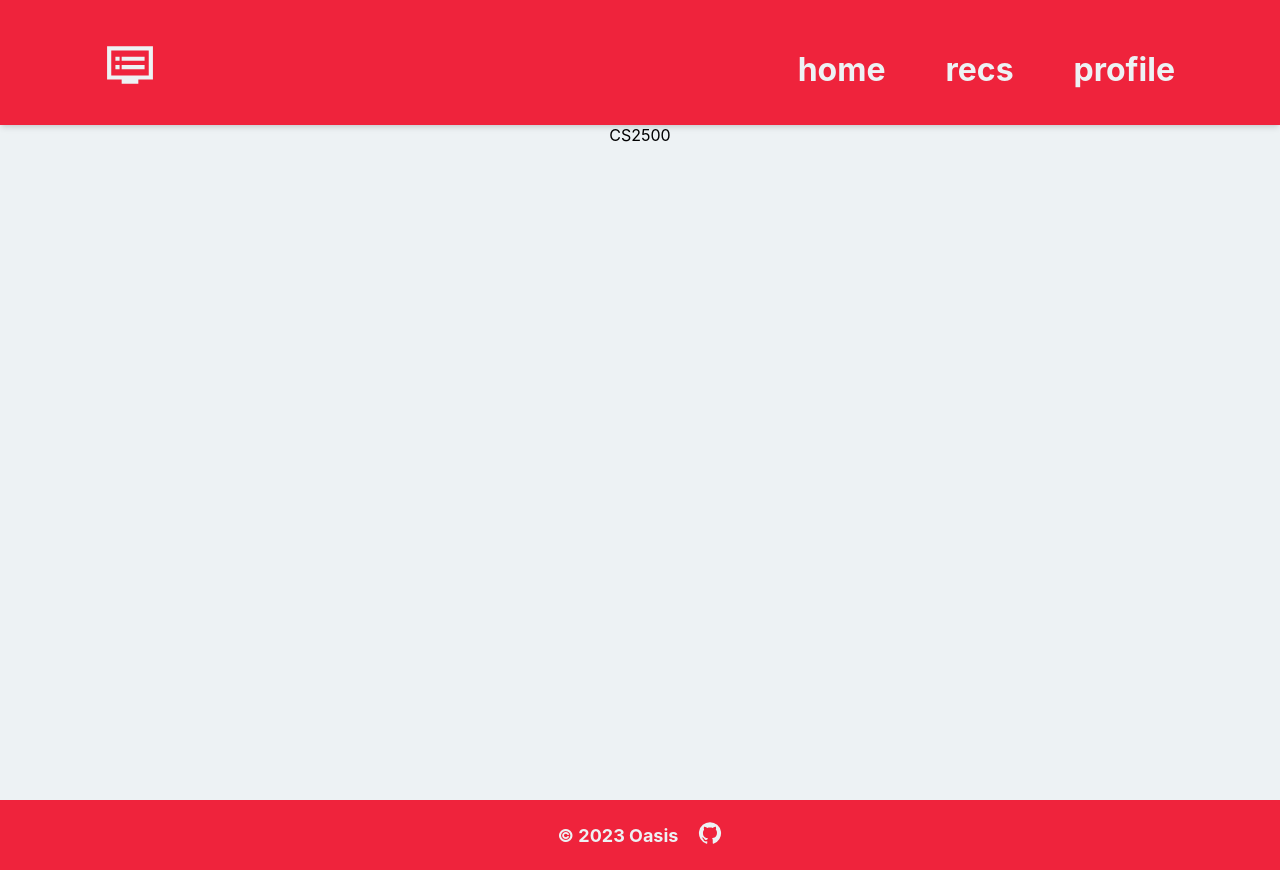
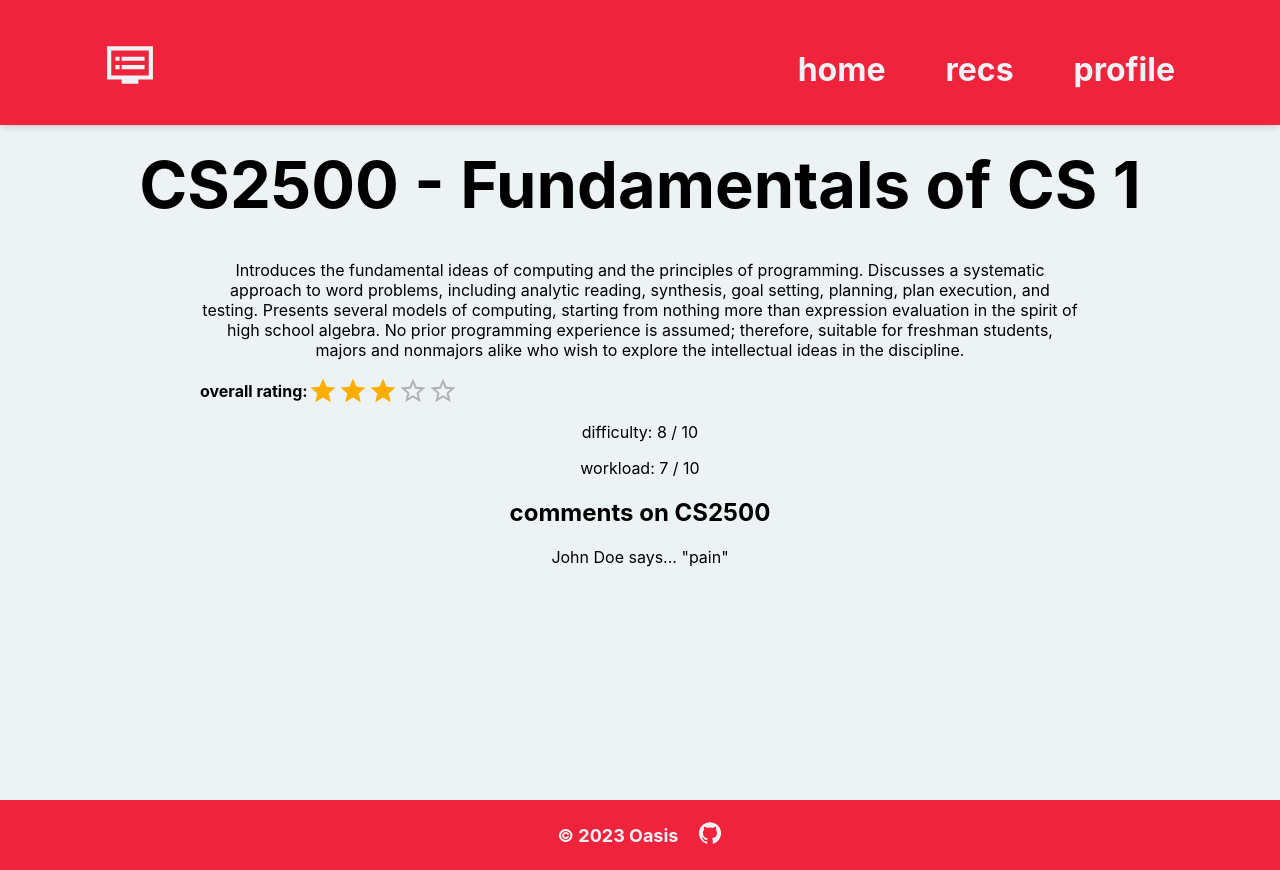
Before and after one commit to Oasis-NEU/f23-group17, a React (Create React App) app in the folder khoury-class-recs/: page /courses/CS2500 in a window 1280 px wide. Built offline with nearby package versions, Linux system fonts and the light colour scheme; no server answers; the HTML template or start-up script is replaced by a standard one.

Commit message:
Added placeholder data

```diff
--- a/khoury-class-recs/src/components/user-profile/ClassesTaken.js
+++ b/khoury-class-recs/src/components/user-profile/ClassesTaken.js
@@ -3,8 +3,43 @@ import CondensedCourseDescPreview from "../CondensedCourseDescPreview";
 import "./user-profile-style.css";
 import EditButton from "./EditButton";
 
-export default function ClassesTaken({ list }) {
-  list = [
+export default function ClassesTaken() {
+  let list = [
+    {
+      ident: "CS2500",
+      name: "Fundies",
+      desc: "Introduces the fundamental ideas of computing and the principles of programming. Discusses a systematic approach to word problems, including analytic reading, synthesis, goal setting, planning, plan execution, and testing. Presents several models of computing, starting from nothing more than expression evaluation in the spirit of high school algebra. No prior programming experience is assumed; therefore, suitable for freshman students, majors and nonmajors alike who wish to explore the intellectual ideas in the discipline. ",
+      coReqs: "fundie lab",
+      preReqs: "be alive",
+    },
+    {
+      ident: "CS2500",
+      name: "Fundies",
+      desc: "Introduces the fundamental ideas of computing and the principles of programming. Discusses a systematic approach to word problems, including analytic reading, synthesis, goal setting, planning, plan execution, and testing. Presents several models of computing, starting from nothing more than expression evaluation in the spirit of high school algebra. No prior programming experience is assumed; therefore, suitable for freshman students, majors and nonmajors alike who wish to explore the intellectual ideas in the discipline. ",
+      coReqs: "fundie lab",
+      preReqs: "be alive",
+    },
+    {
+      ident: "CS2500",
+      name: "Fundies",
+      desc: "Introduces the fundamental ideas of computing and the principles of programming. Discusses a systematic approach to word problems, including analytic reading, synthesis, goal setting, planning, plan execution, and testing. Presents several models of computing, starting from nothing more than expression evaluation in the spirit of high school algebra. No prior programming experience is assumed; therefore, suitable for freshman students, majors and nonmajors alike who wish to explore the intellectual ideas in the discipline. ",
+      coReqs: "fundie lab",
+      preReqs: "be alive",
+    },
+    {
+      ident: "CS2500",
+      name: "Fundies",
+      desc: "Introduces the fundamental ideas of computing and the principles of programming. Discusses a systematic approach to word problems, including analytic reading, synthesis, goal setting, planning, plan execution, and testing. Presents several models of computing, starting from nothing more than expression evaluation in the spirit of high school algebra. No prior programming experience is assumed; therefore, suitable for freshman students, majors and nonmajors alike who wish to explore the intellectual ideas in the discipline. ",
+      coReqs: "fundie lab",
+      preReqs: "be alive",
+    },
+    {
+      ident: "CS2500",
+      name: "Fundies",
+      desc: "Introduces the fundamental ideas of computing and the principles of programming. Discusses a systematic approach to word problems, including analytic reading, synthesis, goal setting, planning, plan execution, and testing. Presents several models of computing, starting from nothing more than expression evaluation in the spirit of high school algebra. No prior programming experience is assumed; therefore, suitable for freshman students, majors and nonmajors alike who wish to explore the intellectual ideas in the discipline. ",
+      coReqs: "fundie lab",
+      preReqs: "be alive",
+    },
     {
       ident: "CS2500",
       name: "Fundies",
@@ -13,10 +48,13 @@ export default function ClassesTaken({ list }) {
       preReqs: "be alive",
     },
   ];
+
+  list = list.splice(0, 3);
+
   return (
     <div className="user-profile-comp">
       <h2>classes you've taken</h2>
-      {list ? (
+      {list.length > 0 ? (
         <div style={{ minHeight: "50%" }}>
           {list.map((course) => (
             <CondensedCourseDescPreview
--- a/khoury-class-recs/src/components/user-profile/SavedClasses.js
+++ b/khoury-class-recs/src/components/user-profile/SavedClasses.js
@@ -2,11 +2,15 @@ import React from "react";
 import CondensedCourseDescPreview from "../CondensedCourseDescPreview";
 import EditButton from "./EditButton";
 
-export default function SavedClasses({ list }) {
+export default function SavedClasses() {
+  let list = [];
+
+  list = list.splice(0, 3);
+
   return (
     <div className="user-profile-comp">
       <h2>your saved recommendations</h2>
-      {list ? (
+      {list.length > 0 ? (
         <div style={{ minHeight: "50%" }}>
           {list.map((course) => (
             <CondensedCourseDescPreview
--- a/khoury-class-recs/src/components/user-profile/YourReviews.js
+++ b/khoury-class-recs/src/components/user-profile/YourReviews.js
@@ -1,11 +1,15 @@
 import React from "react";
 import EditButton from "./EditButton";
 
-export default function YourReviews({ list }) {
+export default function YourReviews() {
+  let list = [];
+
+  list = list.splice(0, 3);
+
   return (
     <div id="user-profile-reviews">
       <h2>your course reviews</h2>
-      {list ? (
+      {list.length > 0 ? (
         <div style={{ minHeight: "50%" }}> ze reviews</div>
       ) : (
         <div style={{ minHeight: "50%" }}>
--- a/khoury-class-recs/src/pages/CourseDetailsPage.js
+++ b/khoury-class-recs/src/pages/CourseDetailsPage.js
@@ -1,14 +1,56 @@
 import { useParams } from "react-router-dom";
 import Layout from "../layout/Layout";
+import { Rating } from "@mui/material";
 import "./pages-styles.css";
 
 export default function CourseDetailsPage() {
   const { ident } = useParams();
+  console.log(ident);
   // if ident doesn't exist in database, return error page
 
+  // placeholder data
+  const course = {
+    ident: "CS2500",
+    name: "Fundamentals of CS 1",
+    desc: "Introduces the fundamental ideas of computing and the principles of programming. Discusses a systematic approach to word problems, including analytic reading, synthesis, goal setting, planning, plan execution, and testing. Presents several models of computing, starting from nothing more than expression evaluation in the spirit of high school algebra. No prior programming experience is assumed; therefore, suitable for freshman students, majors and nonmajors alike who wish to explore the intellectual ideas in the discipline.",
+    difficulty: 8,
+    workload: 7,
+    overallRating: 3,
+    comments: [{ commenter: "John Doe", comment: "pain" }],
+  };
   return (
     <Layout>
-      <div className="page-content">{ident}</div>
+      <div className="page-content">
+        <h1>{course.ident + " - " + course.name}</h1>
+        <div style={{ paddingLeft: 200, paddingRight: 200 }}>
+          <p>{course.desc}</p>
+          <p style={{ display: "flex", alignItems: "center" }}>
+            <b>overall rating: </b>
+            <Rating
+              precision={0.5}
+              value={course.overallRating}
+              readOnly
+              size="large"
+            />
+          </p>
+          <p>difficulty: {course.difficulty} / 10</p>
+          <p>workload: {course.workload} / 10</p>
+          <div>
+            <h2>comments on {course.ident}</h2>
+            {course.comments.length > 0 ? (
+              <div>
+                {course.comments.map((comment) => (
+                  <div>
+                    {comment.commenter} says... "{comment.comment}"
+                  </div>
+                ))}
+              </div>
+            ) : (
+              <div>no comments yet {":("}</div>
+            )}
+          </div>
+        </div>
+      </div>
     </Layout>
   );
 }
--- a/khoury-class-recs/src/pages/pages-styles.css
+++ b/khoury-class-recs/src/pages/pages-styles.css
@@ -1,6 +1,7 @@
 html {
   background-color: #ef233c;
 }
+
 .page-content {
   width: 100%;
   min-height: calc(100vh - 125px);
--- a/khoury-class-recs/src/pages/user-profile/EditSavedCoursesPage.js
+++ b/khoury-class-recs/src/pages/user-profile/EditSavedCoursesPage.js
@@ -1,13 +1,56 @@
+import { useState, useEffect } from "react";
 import Layout from "../../layout/Layout";
 import ProfileBackButton from "../../components/user-profile/ProfileBackButton";
+import { supabase } from "../../supabase";
+import CourseDescPreview from "../../components/CourseDescPreview";
+import ProfileCourseDescButtons from "../../components/user-profile/ProfileCourseDescButtons";
+import EditButton from "../../components/user-profile/EditButton";
 import "../pages-styles.css";
 
 export default function EditSavedCoursesPage() {
+  // grab current user's id and grab their taken courses list (list of ident)
+  // grab the information from each of the courses in that list from course database
+
+  const [courses, setCourses] = useState(null);
+
+  useEffect(() => {
+    const fetchCourses = async () => {
+      const { data, error } = await supabase.from("CoursesCS").select();
+      if (error) throw new Error();
+
+      if (data) {
+        setCourses(data);
+      }
+    };
+    fetchCourses();
+
+    // eslint-disable-next-line react-hooks/exhaustive-deps
+  }, []);
+
   return (
     <Layout>
       <div className="page-content edit-page">
         <ProfileBackButton />
         <h1>edit my saved courses</h1>
+        <EditButton label="save more classes" path="/my-recommendations" />
+        <h2>saved courses</h2>
+        {courses ? (
+          courses.map((course) => (
+            <CourseDescPreview
+              ident={course.ident}
+              name={course.name}
+              desc={course.desc}
+              rating={course.rating}
+              preReqs={course.preReqs}
+              coReqs={course.coReqs}
+              additionalButtons={
+                <ProfileCourseDescButtons toolTipNote="taken" />
+              }
+            />
+          ))
+        ) : (
+          <div>no recommendations {":("}</div>
+        )}
       </div>
     </Layout>
   );
--- a/khoury-class-recs/src/pages/user-profile/EditTakenCoursesPage.js
+++ b/khoury-class-recs/src/pages/user-profile/EditTakenCoursesPage.js
@@ -1,9 +1,32 @@
 import Layout from "../../layout/Layout";
 import { TextField, Autocomplete } from "@mui/material";
 import ProfileBackButton from "../../components/user-profile/ProfileBackButton";
+import { useState, useEffect } from "react";
+import { supabase } from "../../supabase";
+import CourseDescPreview from "../../components/CourseDescPreview";
+import ProfileCourseDescButtons from "../../components/user-profile/ProfileCourseDescButtons";
 import "../pages-styles.css";
 
 export default function EditTakenCoursesPage() {
+  // grab current user's id and grab their taken courses list (list of ident)
+  // grab the information from each of the courses in that list from course database
+
+  const [courses, setCourses] = useState(null);
+
+  useEffect(() => {
+    const fetchCourses = async () => {
+      const { data, error } = await supabase.from("CoursesCS").select();
+      if (error) throw new Error();
+
+      if (data) {
+        setCourses(data);
+      }
+    };
+    fetchCourses();
+
+    // eslint-disable-next-line react-hooks/exhaustive-deps
+  }, []);
+
   return (
     <Layout>
       <div className="page-content edit-page">
@@ -21,6 +44,25 @@ export default function EditTakenCoursesPage() {
             />
           )}
         />
+
+        <h2>courses taken</h2>
+        {courses ? (
+          courses.map((course) => (
+            <CourseDescPreview
+              ident={course.ident}
+              name={course.name}
+              desc={course.desc}
+              rating={course.rating}
+              preReqs={course.preReqs}
+              coReqs={course.coReqs}
+              additionalButtons={
+                <ProfileCourseDescButtons toolTipNote="saved" />
+              }
+            />
+          ))
+        ) : (
+          <div>no recommendations {":("}</div>
+        )}
       </div>
     </Layout>
   );
```
